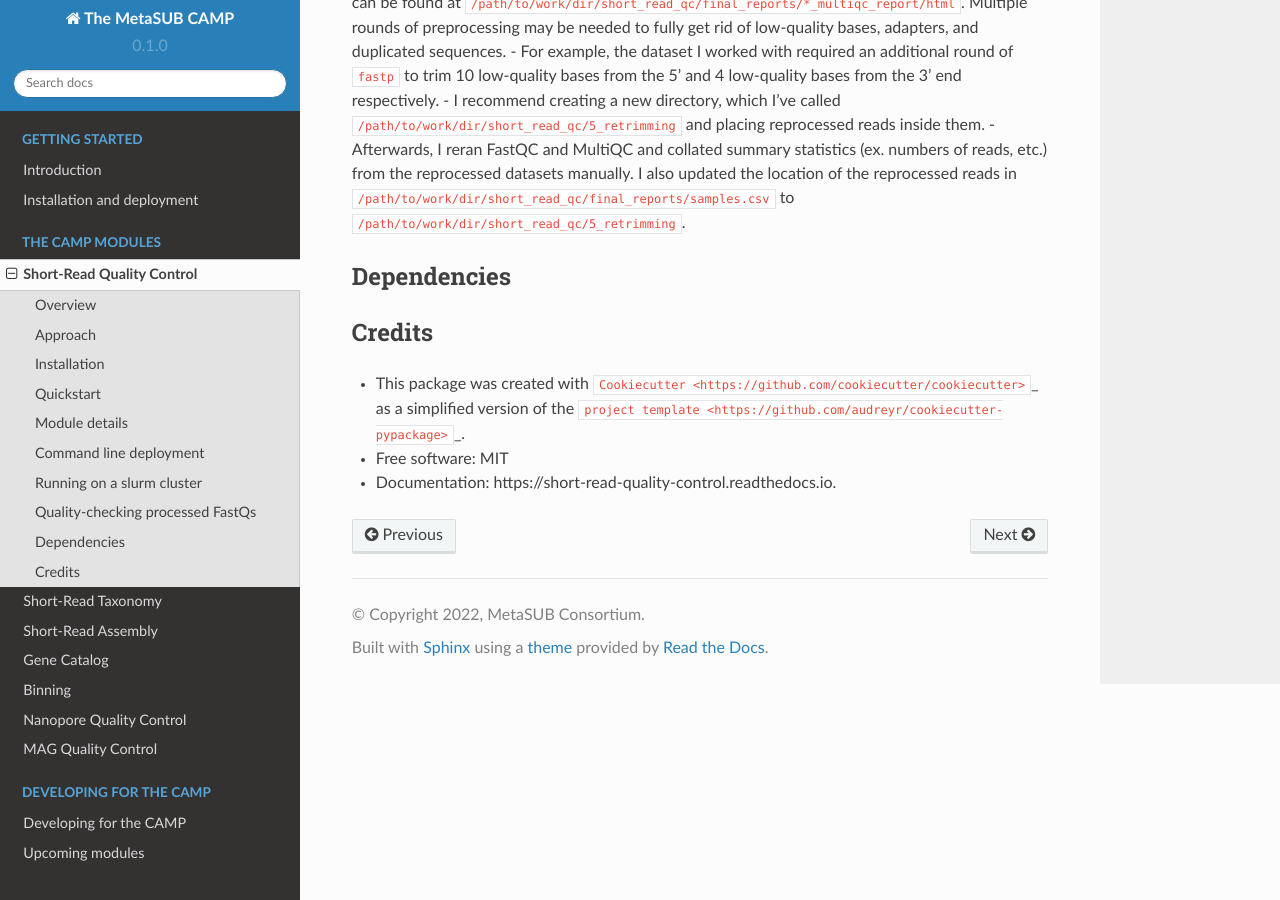
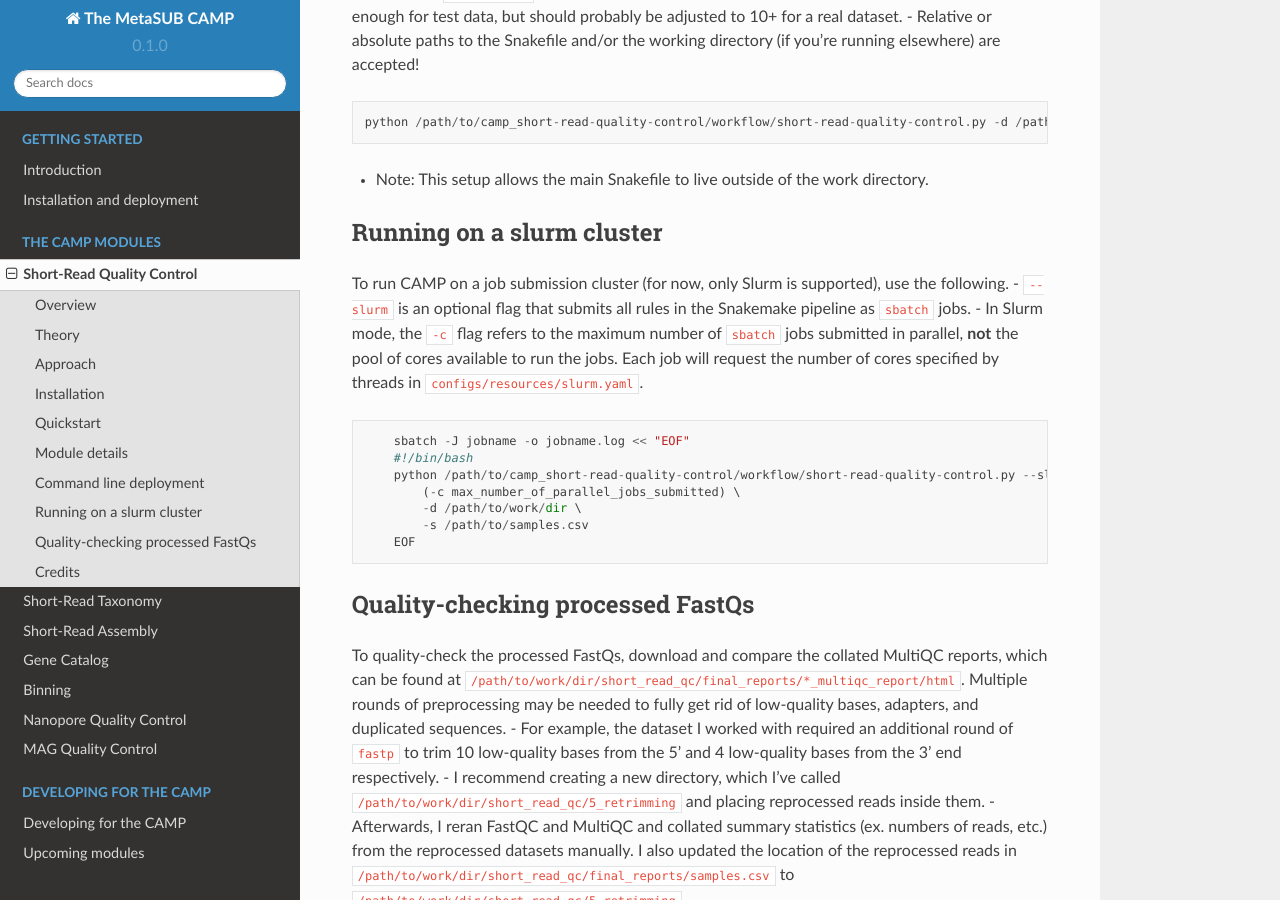
Before and after one commit to MetaSUB-CAMP/camp-documentation, a Sphinx documentation site: the page built from docs/source/shortreadqc/index.md, in a window 1280 px wide and 900 px high, scrolled down 3159 px. Built offline with Sphinx 7.4.7 and the Read the Docs theme 2.0.0, drawn with Linux system fonts in a browser that asks for light colours; pages that are not in the unit, such as notebooks, are missing from menus.

Commit message:
Update index.md

```diff
--- a/docs/source/shortreadqc/index.md
+++ b/docs/source/shortreadqc/index.md
@@ -8,9 +8,13 @@
 
 There are two filtration steps in the module- i) for general poor quality (Phred scores, length, Ns, adapters, polyG/X) and ii) for host reads- followed by a sequencing error correction step. The properties of the QC-ed FastQs are summarized in aggregate by a MultiQC report.
 
+![workflow location](../images/sqc.png)
+
+Theory
+------
+
 Approach
 --------
-<INSERT PIPELINE IMAGE>
 
 Installation
 ------------
@@ -121,14 +125,8 @@
     - I recommend creating a new directory, which I've called ``/path/to/work/dir/short_read_qc/5_retrimming`` and placing reprocessed reads inside them.
     - Afterwards, I reran FastQC and MultiQC and collated summary statistics (ex. numbers of reads, etc.) from the reprocessed datasets manually. I also updated the location of the reprocessed reads in ``/path/to/work/dir/short_read_qc/final_reports/samples.csv`` to ``/path/to/work/dir/short_read_qc/5_retrimming``.
 
-
-Dependencies
-------------
-<LIST ALL DEPENDENCIES>
-
 Credits
 -------
 
 * This package was created with `Cookiecutter <https://github.com/cookiecutter/cookiecutter>`_ as a simplified version of the `project template <https://github.com/audreyr/cookiecutter-pypackage>`_.
 * Free software: MIT
-* Documentation: https://short-read-quality-control.readthedocs.io.
```
